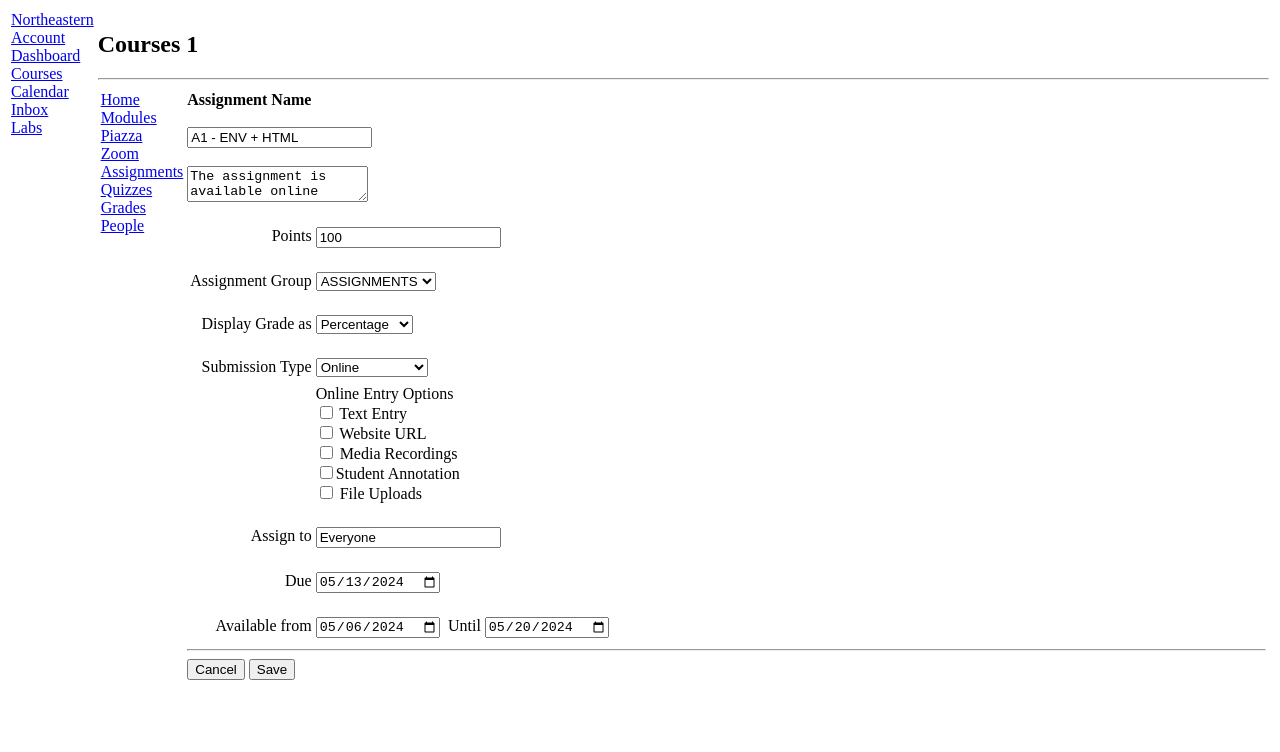
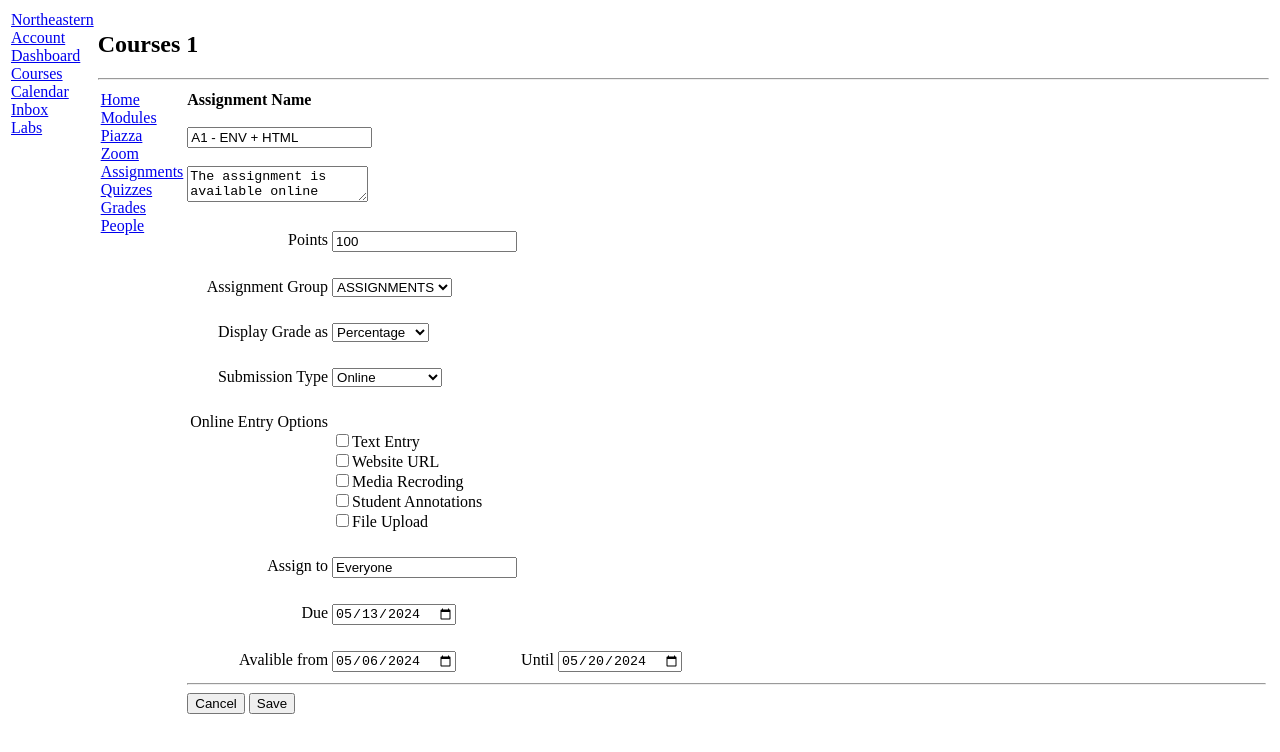
Before and after one commit to Ruoxi-0812/kambaz-next-js-cs4550-fa25, a Next.js app: page /Courses/1/Assignments/1 in a window 1280 px wide. Shown: the top 752 px of the page. Built offline with nearby package versions, Linux system fonts and the light colour scheme.

Commit message:
Update assignment page

```diff
--- a/app/(Kambaz)/Courses/[cid]/Assignments/[aid]/page.tsx
+++ b/app/(Kambaz)/Courses/[cid]/Assignments/[aid]/page.tsx
@@ -2,36 +2,35 @@ export default function AssignmentEditor() {
     return (
       <div id="wd-assignments-editor">
         <label htmlFor="wd-name">
-        <b>Assignment Name</b>
-      </label>
-      <br />
+        <b>Assignment Name</b></label><br />
         <br />
         <input id="wd-name" defaultValue="A1 - ENV + HTML" />
         <br />
         <br />
-      <textarea id="wd-description">
-        The assignment is available online Submit a link to the landing page of
-        your Web application running on Netlify. The landing page should include
-        the following: Your fullname and section Links to each of the lab
-        assignments Link to the Kanbas application Links to all relevant source
-        code repositories The Kanbas application should include a link to
-        navigate back to the landing page.
-      </textarea>
-      <br />
-      <br />
+        <textarea
+          id="wd-description"
+          defaultValue="The assignment is available online Submit a link to the landing page of"
+        ></textarea>
         <table>
           <tbody>
+            <tr>
+              <td>
+                <br />
+              </td>
+            </tr>
             <tr>
               <td align="right" valign="top">
                 <label htmlFor="wd-points">Points</label>
               </td>
               <td>
-              <input id="wd-points" type="number" defaultValue={100} />
+                <input id="wd-points" defaultValue={100} />
               </td>
             </tr>
+            <tr>
+              <td>
                 <br />
-
-          {/* Assignment Group */}
+              </td>
+            </tr>
             <tr>
               <td align="right" valign="top">
                 <label htmlFor="wd-group">Assignment Group</label>
@@ -45,64 +44,83 @@ export default function AssignmentEditor() {
                 </select>
               </td>
             </tr>
+            <tr>
+              <td>
                 <br />
-
+              </td>
+            </tr>
             <tr>
               <td align="right" valign="top">
                 <label htmlFor="wd-display-grade-as">Display Grade as</label>
               </td>
               <td>
-              <select id="wd-display-grade-as" defaultValue="PERCENTAGE">
-                <option value="PERCENTAGE">Percentage</option>
-                <option value="POINTS">Points</option>
-                <option value="LETTER">Letter Grade</option>
+                <select id="wd-display-grade-as" defaultValue="Percentage">
+                  <option value="Percentage">Percentage</option>
+                  <option value="Points">Points</option>
+                  <option value="Letter Grade">Letter Grade</option>
                   <option value="GPA">GPA</option>
                 </select>
               </td>
             </tr>
+            <tr>
+              <td>
                 <br />
-
+              </td>
+            </tr>
             <tr>
               <td align="right" valign="top">
                 <label htmlFor="wd-submission-type">Submission Type</label>
               </td>
               <td>
-              <select id="wd-submission-type" defaultValue="ONLINE">
-                <option value="ONLINE">Online</option>
-                <option value="ONPAPER">On Paper</option>
-                <option value="NO">No Submission</option>
+                <select id="wd-submission-type" defaultValue="Online">
+                  <option value="Online">Online</option>
+                  <option value="On Paper">On Paper</option>
+                  <option value="No submission">No submission</option>
                 </select>
-
-              <br />
-              <div style={{ marginTop: 8 }}>
-                <div>Online Entry Options</div>
-                <div>
-                  <input id="wd-text-entry" type="checkbox" />
-                  <label htmlFor="wd-text-entry"> Text Entry</label>
-                </div>
-                <div>
-                  <input id="wd-website-url" type="checkbox" />
-                  <label htmlFor="wd-website-url"> Website URL</label>
-                </div>
-                <div>
-                  <input id="wd-media-recordings" type="checkbox" />
-                  <label htmlFor="wd-media-recordings"> Media Recordings</label>
-                </div>
-                <div>
-                  <input id="wd-student-annotation" type="checkbox" />
-                  <label htmlFor="wd-student-annotation">
-                    Student Annotation
-                  </label>
-                </div>
-                <div>
-                  <input id="wd-file-upload" type="checkbox" />
-                  <label htmlFor="wd-file-upload"> File Uploads</label>
-                </div>
-              </div>
               </td>
             </tr>
+            <tr>
+              <td>
                 <br />
-
+              </td>
+            </tr>
+            <tr>
+              <td align="right" valign="top">
+                <label>Online Entry Options</label>
+              </td>
+              <td>
+                <br />
+                <input type="checkbox" name="check-entry" id="wd-text-entry"
+                />
+                <label id="wd-text-entry">Text Entry</label>
+                <br />
+                <input type="checkbox" name="check-entry" id="wd-chkbox-url" />
+                <label id="wd-website-url" htmlFor="wd-website-url">Website URL</label>
+                <br />
+                <input
+                  type="checkbox"
+                  name="check-entry"
+                  id="wd-media-recordings"
+                />
+                <label htmlFor="wd-media-recording">Media Recroding</label>
+                <br />
+                <input
+                  type="checkbox"
+                  name="check-entry"
+                  id="wd-student-annotation"
+                />
+                <label htmlFor="wd-student-annotation">Student Annotations</label>
+                <br />
+                <input type="checkbox" name="check-entry" id="wd-file-upload" />
+                <label htmlFor="wd-file-upload">File Upload</label>
+                <br />
+              </td>
+            </tr>
+            <tr>
+              <td>
+                <br />
+              </td>
+            </tr>
             <tr>
               <td align="right" valign="top">
                 <label htmlFor="wd-assign-to">Assign to</label>
@@ -111,45 +129,52 @@ export default function AssignmentEditor() {
                 <input id="wd-assign-to" defaultValue="Everyone" />
               </td>
             </tr>
+            <tr>
+              <td>
                 <br />
-
+              </td>
+            </tr>
             <tr>
               <td align="right" valign="top">
-              <label htmlFor="wd-due-date">Due</label>
-            </td>
-            <td>
-              <input id="wd-due-date" type="date" defaultValue="2024-05-13" />
-            </td>
-          </tr>
-          <br />
-
-          <tr>
-            <td align="right" valign="top">
-              <label htmlFor="wd-available-from">Available from</label>
+                <label htmlFor="wd-due-date"> Due </label>
               </td>
               <td>
                 <input
-                id="wd-available-from"
                   type="date"
-                defaultValue="2024-05-06"
-              />
-              &nbsp;&nbsp;
-              <label htmlFor="wd-available-until">Until</label>
-              &nbsp;
-              <input
-                id="wd-available-until"
-                type="date"
-                defaultValue="2024-05-20"
+                  defaultValue="2024-05-13"
+                  id="wd-due-date	"
                 />
               </td>
             </tr>
-
+            <tr>
+              <td>
+                <br />
+              </td>
+            </tr>
+            <tr>
+              <td align="right" valign="top">
+                <label htmlFor="wd-available-from">Avalible from</label>
+              </td>
+              <td>
+                <input
+                  type="date"
+                  defaultValue="2024-05-06"
+                  id="wd-available-from"
+                />
+              </td>
+              <td>
+                <label htmlFor="wd-available-until">Until </label>
+                <input
+                  type="date"
+                  defaultValue="2024-05-20"
+                  id="wd-available-until"
+                />
+              </td>
+            </tr>
           </tbody>
         </table>
         <hr />
-      <button>Cancel</button>
-      &nbsp;
-      <button>Save</button>
+        <button>Cancel</button> <button>Save</button>
       </div>
     );
   }
```
Also changed, not shown: app/(Kambaz)/Courses/[cid]/Assignments/page.tsx (+6 -6 lines). Lines whose indentation alone changed are shown as unchanged.
